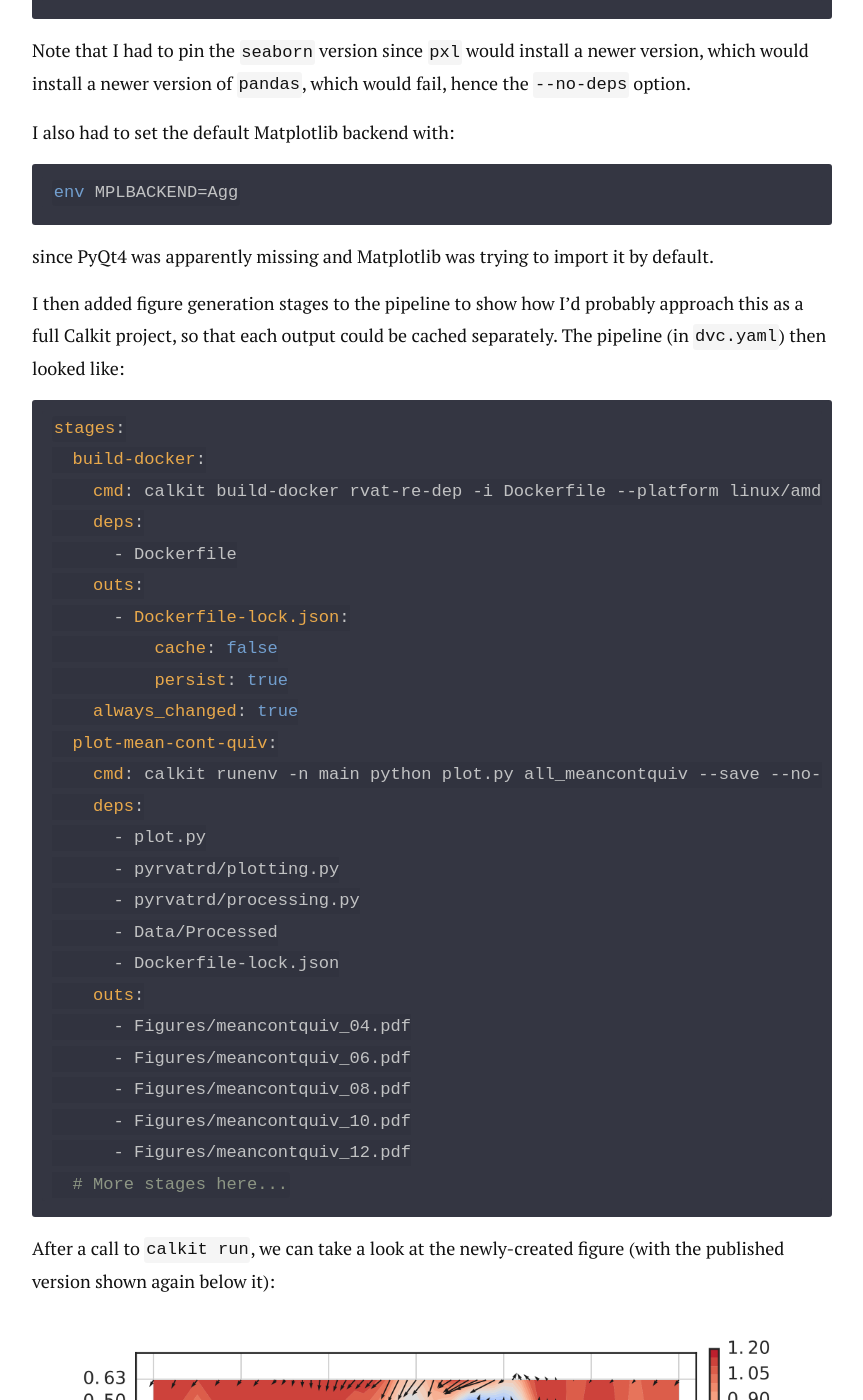
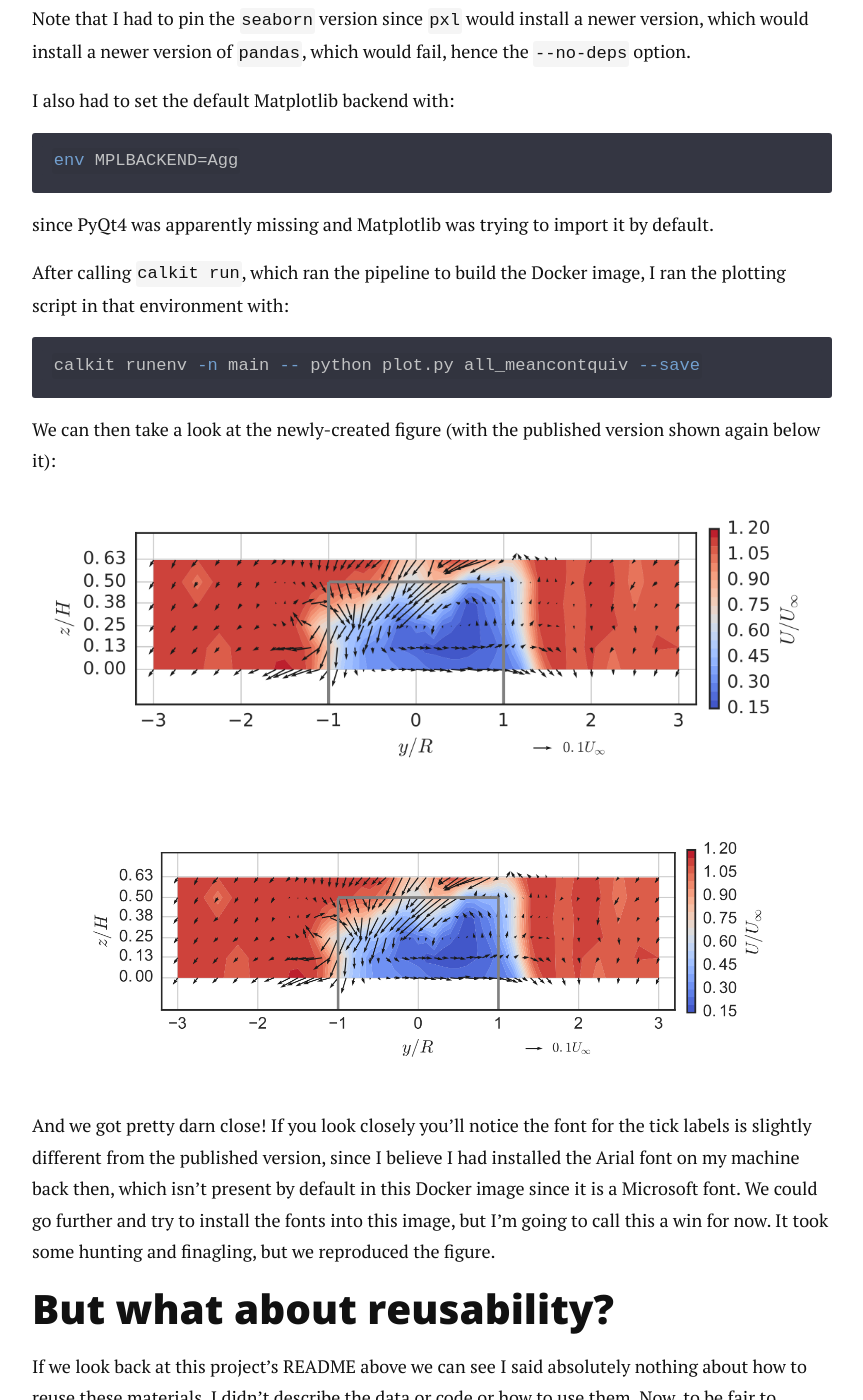
Before and after one commit to petebachant/petebachant.github.io, a Jekyll site: the page built from _posts/2024-12-03-failed-to-repro.markdown, in a window 1280 px wide and 1400 px high, scrolled down 5981 px. Shown: the whole window, without its empty margins (208-1071 px from the left). Built offline with Jekyll 4.4.1, drawn with Linux system fonts in a browser that asks for light colours; nearby versions of some CDN libraries; comment, search, counter and statistics services are not loaded; some of the changed text lies outside the part shown.

Commit message:
Simplify repo section

````diff
--- a/_posts/2024-12-03-failed-to-repro.markdown
+++ b/_posts/2024-12-03-failed-to-repro.markdown
@@ -12,19 +12,18 @@
 introducing me to a grad
 student who was interested in using some experimental data I had collected a
 decade ago to validate his simulations.
-Even back then, I was pretty adamant about open-sourcing my research
-projects, including code and data,
-so it figured it would be pretty simple.
+The repo from the experiment was still up on
+[GitHub](https://github.com/UNH-CORE/RVAT-Re-dep),
+so I figured that would be easy,
+but I was wrong.
 
-I was able to easily clone the
-[repo](https://github.com/UNH-CORE/RVAT-Re-dep)
-from GitHub since it's still up there.
-In the README, I even had instructions for getting started and regenerating
+In the README, I had instructions for getting started and regenerating
 the figures:
 
 ![The README.](/images/repro-fail/readme.png)
 
-I have
+So I gave it a try.
+These days I have
 [Mambaforge](https://conda-forge.org/download/)
 installed on my machine instead of Anaconda,
 but the ecosystems are largely compatible with each other,
@@ -33,9 +32,10 @@
 so I tried running `python plot.py` to generate the figures,
 but that actually
 doesn't do anything without some additional options
-(bad docs, me-from-the-past,)
-which was apparent from the help output printed to the terminal.
-So I ran `python plot.py --all` to generate all of the figures,
+(bad documentation, me-from-the-past,)
+which was at least apparent from the help output printed to the terminal.
+I then ran the correct command,
+`python plot.py --all` to generate all of the figures,
 and here was the result:
 
 ![The initial plot all call.](/images/repro-fail/plot-all-initial.png)
@@ -45,7 +45,7 @@
 the interface to the `scipy.stats.t.interval` function had changed since the
 version I was using back then.
 
-So, the naive approach failed, which isn't necessarily surprising after
+The naive approach failed, which isn't necessarily surprising after
 a full decade of software changes.
 This puts us at a crossroads if we're truly going to try to reproduce
 these results.
@@ -177,41 +177,14 @@
 since PyQt4 was apparently missing and Matplotlib was trying to import it
 by default.
 
-I then added figure generation stages to the pipeline to show
-how I'd probably approach this as a full Calkit project, so that
-each output could be cached separately.
-The pipeline (in `dvc.yaml`) then looked like:
+After calling `calkit run`, which ran the pipeline to build the Docker image,
+I ran the plotting script in that environment with:
 
-```yaml
-stages:
-  build-docker:
-    cmd: calkit build-docker rvat-re-dep -i Dockerfile --platform linux/amd64
-    deps:
-      - Dockerfile
-    outs:
-      - Dockerfile-lock.json:
-          cache: false
-          persist: true
-    always_changed: true
-  plot-mean-cont-quiv:
-    cmd: calkit runenv -n main python plot.py all_meancontquiv --save --no-show
-    deps:
-      - plot.py
-      - pyrvatrd/plotting.py
-      - pyrvatrd/processing.py
-      - Data/Processed
-      - Dockerfile-lock.json
-    outs:
-      - Figures/meancontquiv_04.pdf
-      - Figures/meancontquiv_06.pdf
-      - Figures/meancontquiv_08.pdf
-      - Figures/meancontquiv_10.pdf
-      - Figures/meancontquiv_12.pdf
-  # More stages here...
+```sh
+calkit runenv -n main -- python plot.py all_meancontquiv --save
 ```
 
-After a call to `calkit run`,
-we can take a look at the newly-created figure
+We can then take a look at the newly-created figure
 (with the published version shown again below it):
 
 ![Reference figure generated with Python 3.5](/images/repro-fail/ref-figure-docker-py35.png)
@@ -219,7 +192,7 @@
 ![Reference figure.](/images/repro-fail/ref-figure.png)
 
 And we got pretty darn close!
-If you're paying attention you'll notice the font for the tick labels
+If you look closely you'll notice the font for the tick labels
 is slightly different from the published version,
 since I believe I had installed the Arial font on my machine back then,
 which isn't present by default in this Docker image since it is a
````
Also changed, not shown: other parts of _posts/2024-12-03-failed-to-repro.markdown (+1 -1 lines).
